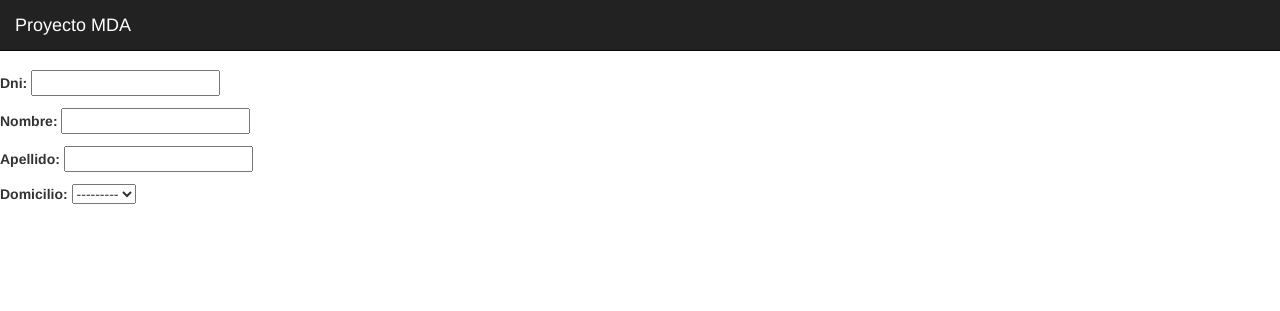
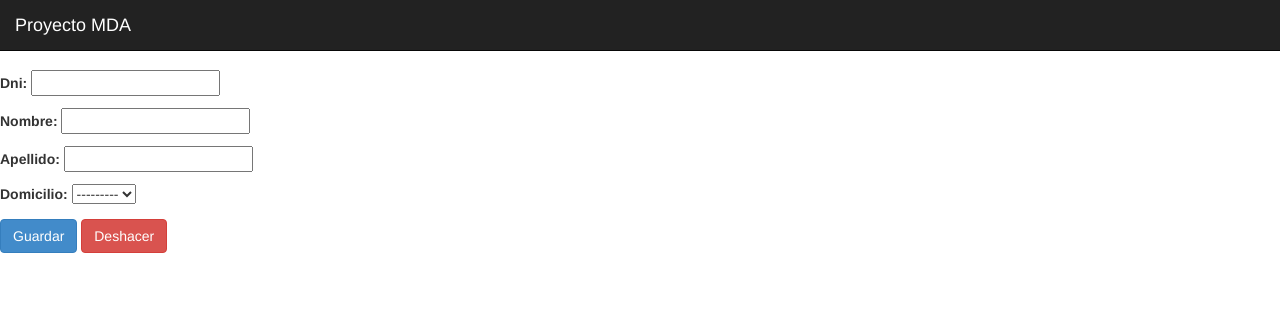
Before and after one commit to caballerojavier13/django-xpand, a Django app: page /app/persona/crear/ in a window 1280 px wide. Shown: the top 311 px of the page. Run offline with Django 3.2, Linux system fonts and the light colour scheme; data that the repository does not hold is empty; some libraries are stand-ins or nearby versions.

Commit message:
Edición de formulario y redirección a listado de clase

```diff
--- a/django_project/apps/gen/templates/gen/persona_form.html
+++ b/django_project/apps/gen/templates/gen/persona_form.html
@@ -11,5 +11,15 @@
 {% endblock jsprivate %}
 
 {% block content %}
-{{ form.as_p }}
+<form action='' class='form-horizontal' method='POST'>
+    {% csrf_token %}
+    {{ form.as_p }}
+
+    <button type="submit" class="btn btn-primary">
+        Guardar
+    </button>
+    <a href="{% url 'gen:persona_listar' %}" class="btn btn-danger" role="button">
+        Deshacer
+    </a>
+</form>
 {% endblock content %}
--- a/django_project/apps/gen/views.py
+++ b/django_project/apps/gen/views.py
@@ -1,6 +1,7 @@
 from django.shortcuts import render_to_response, get_object_or_404
 from django.http import HttpResponse
 from django.core import serializers
+from django.core.urlresolvers import reverse_lazy
 from django.template import RequestContext
 from django.views.generic import CreateView, UpdateView
 
@@ -17,12 +18,14 @@ class persona_crear(CreateView):
     model = Persona
     form_class = persona_form
     template_name_suffix = '_form'
+    success_url = reverse_lazy('gen:persona_listar')
 
 
 class persona_editar(UpdateView):
     model = Persona
     form_class = persona_form
     template_name_suffix = '_form'
+    success_url = reverse_lazy('gen:persona_listar')
 
 
 def persona_eliminar(request):
@@ -63,12 +66,14 @@ class domicilio_crear(CreateView):
     model = Domicilio
     form_class = domicilio_form
     template_name_suffix = '_form'
+    success_url = reverse_lazy('gen:domicilio_listar')
 
 
 class domicilio_editar(UpdateView):
     model = Domicilio
     form_class = domicilio_form
     template_name_suffix = '_form'
+    success_url = reverse_lazy('gen:domicilio_listar')
 
 
 def domicilio_eliminar(request):
```
Also changed, not shown: django_project/apps/gen/templates/gen/domicilio_form.html (+11 -1 lines), 2 other files.
